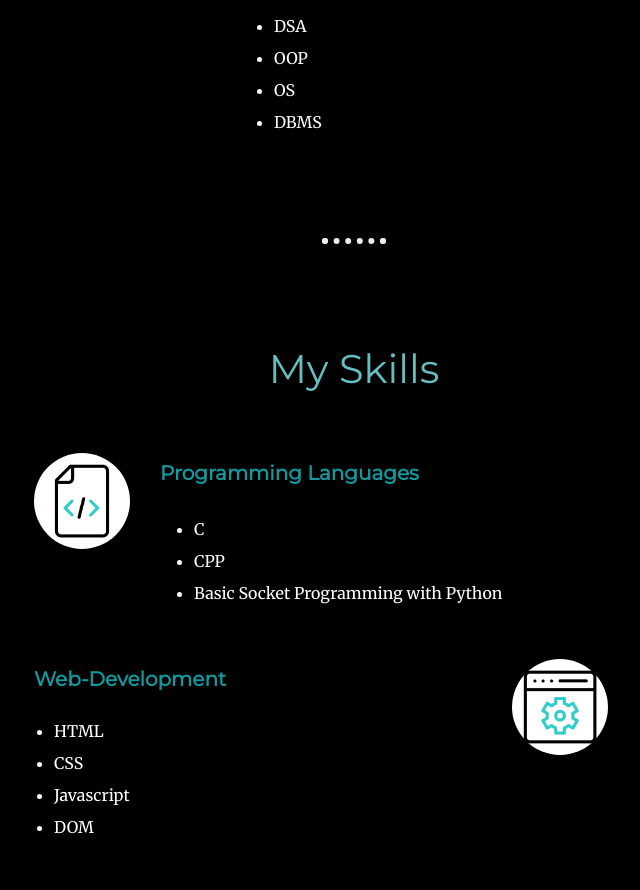
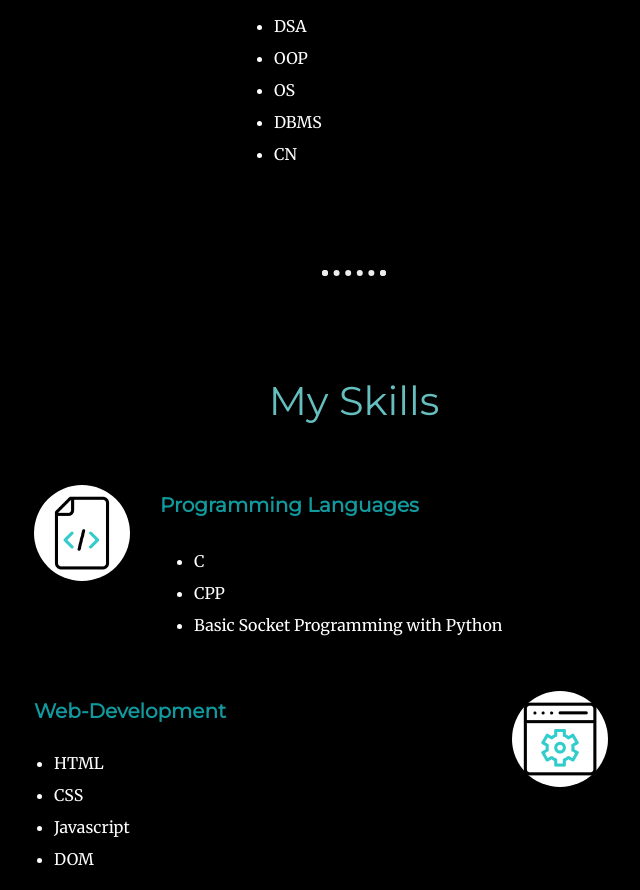
Before and after one commit to harsha1903/portfilo, a plain HTML site: page index.html in a window 1280 px wide. Shown: the part 920-1810 px from the top of the page, without its empty margins (286-926 px from the left). Drawn offline with Linux system fonts and the light colour scheme.

Commit message:
Update index.html

```diff
--- a/index.html
+++ b/index.html
@@ -29,6 +29,7 @@
                     <li class="li2">OOP</li>
                     <li class="li2">OS</li>
                     <li class="li2">DBMS</li>
+                    <li class="li2">CN</li>
                 </ul>
             </div>
             <hr>
```
